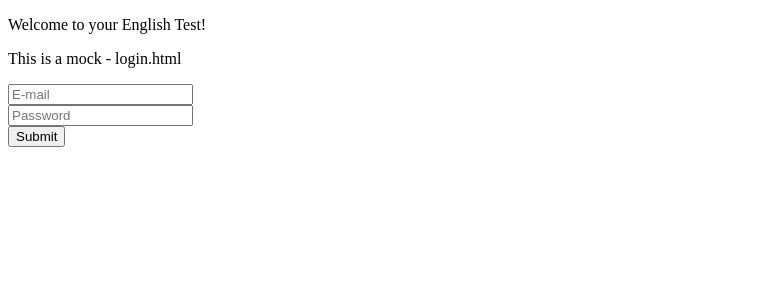
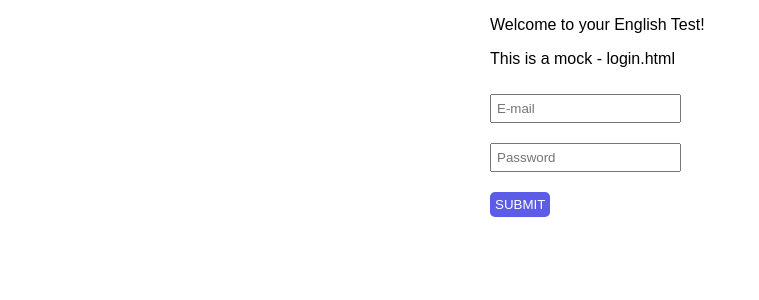
Before and after one commit to GrYzLy/flying-circus, a Flask app: page /login in a window 1280 px wide. Shown: the top 300 px of the page, without its empty margins (0-759 px from the left). Run offline with Flask 2, Linux system fonts and the light colour scheme.

Commit message:
add base.html and basic styles

```diff
--- /dev/null
+++ b/static/styles/app.css
@@ -0,0 +1,29 @@
+body {
+    font-family: Arial;
+}
+
+.container {
+    width: 300px;
+    margin: 0 auto;
+}
+
+.form {
+}
+
+.form input {
+    margin: 10px 0;
+    padding: 5px;
+}
+
+.form input[type="submit"] {
+    background-color: #5c5ce7;
+    border: 0;
+    border-radius: 5px;
+    color: #fff;
+    text-transform: uppercase;
+    cursor: pointer;
+}
+
+.form input[type="submit"]:hover {
+    background-color: #2222c4;
+}
--- /dev/null
+++ b/templates/base.html
@@ -0,0 +1,18 @@
+<!DOCTYPE html>
+<html lang="en">
+<head>
+    <meta charset="UTF-8">
+
+    <link rel="stylesheet" href="../static/styles/app.css">
+    <title>Flying Circus English School</title>
+</head>
+
+<body>
+    <div class="container">
+
+    {% block content %}
+
+    {% endblock %}
+    </div>
+</body>
+</html>
--- a/templates/login.html
+++ b/templates/login.html
@@ -1,21 +1,19 @@
-<!DOCTYPE html>
-<html lang="en">
-<head>
-    <meta charset="UTF-8">
-    <title>Flying Circus English School</title>
-</head>
-<body>
-<p>Welcome to your English Test!</p>
+{% extends 'base.html' %}
+
+{% block content %}
+    <p>Welcome to your English Test!</p>
 <p>This is a mock - login.html</p>
 
     {% if message %}
         <p>{{ message }}</p>
     {% endif %}
 
-<form method="POST">
+<form class="form" method="POST">
     <input type="email" name="email" placeholder="E-mail"/><br/>
     <input type="password" name="password" placeholder="Password"/><br/>
     <input type="submit" value="Submit"/>
+
+
 </form>
-</body>
-</html>
+
+{% endblock %}
```
Also changed, not shown: templates/index.html (+5 -9 lines), templates/result.html (+4 -9 lines), templates/test.html (+6 -10 lines), 1 other file.
